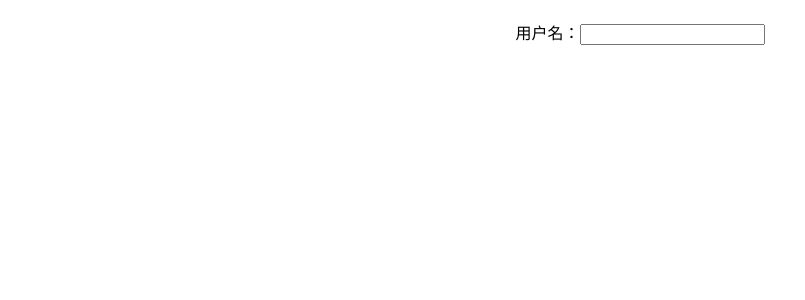
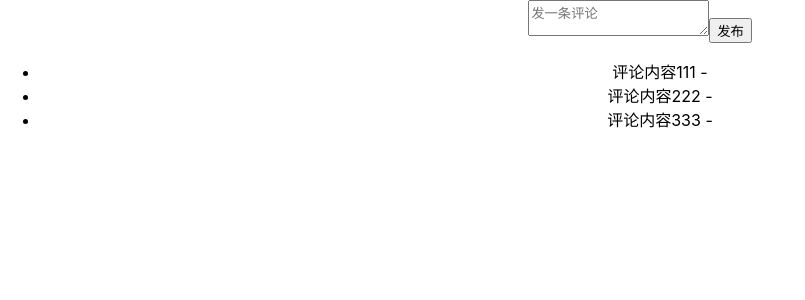
Before and after one commit to gaofeng222/reactsysapp, a React (Create React App) app: page / in a window 1280 px wide. Shown: the top 300 px of the page, without its empty margins (0-805 px from the left). Built offline with nearby package versions, Linux system fonts and the light colour scheme.

Commit message:
add:完成组件的demo实例

```diff
--- a/package.json
+++ b/package.json
@@ -7,10 +7,12 @@
     "@testing-library/react": "^13.4.0",
     "@testing-library/user-event": "^13.5.0",
     "classnames": "^2.5.1",
+    "dayjs": "^1.11.11",
     "lodash": "^4.17.21",
     "react": "^18.3.1",
     "react-dom": "^18.3.1",
     "react-scripts": "5.0.1",
+    "uuid": "^10.0.0",
     "web-vitals": "^2.1.4"
   },
   "scripts": {
--- a/src/App.js
+++ b/src/App.js
@@ -1,16 +1,67 @@
 import "./App.css";
-import { useState } from "react";
+import { useRef, useState } from "react";
+import { v4 as uuid } from "uuid";
+import dayjs from "dayjs";
 
 function App() {
-  const [value, setValue] = useState("");
+  const [content, setContent] = useState("");
+  const [commentList, setCommentList] = useState([
+    {
+      id: 1,
+      content: "评论内容111",
+    },
+    {
+      id: 2,
+      content: "评论内容222",
+    },
+    {
+      id: 3,
+      content: "评论内容333",
+    },
+  ]);
+  const inputRef = useRef();
+
+  //渲染完之后才能获取生成的dom
+  const showDom = () => {
+    console.dir(inputRef.current);
+  };
+  const onSubmit = () => {
+    setCommentList([
+      ...commentList,
+      {
+        id: uuid(),
+        content,
+        ctime: dayjs().format("YYYY-MM-DD HH:mm:ss"),
+      },
+    ]);
+
+    setContent("");
+    inputRef.current.focus();
+  };
   const handleChange = (e) => {
-    setValue(e.target.value);
+    console.log("🚀 ~ handleChange ~ e:", e.target.value);
+    setContent(e.target.value);
+  };
+  const renderListContent = () => {
+    return commentList.map((item) => {
+      return (
+        <li key={item}>
+          {item.content} {item.ctime ? item.ctime : "-"}
+        </li>
+      );
+    });
   };
   return (
     <div className="App">
-      <h2>{value}</h2>
-      用户名：
-      <input type="text" value={value} onChange={handleChange} />
+      <textarea
+        className="reply-box-textarea"
+        placeholder="发一条评论"
+        value={content}
+        onChange={handleChange}
+        ref={inputRef}
+      />
+      <button onClick={onSubmit}>发布</button>
+      <ul>{renderListContent()}</ul>
     </div>
   );
 }
```
Also changed, not shown: 1 other file (tests, documents, lock files or other folders).
